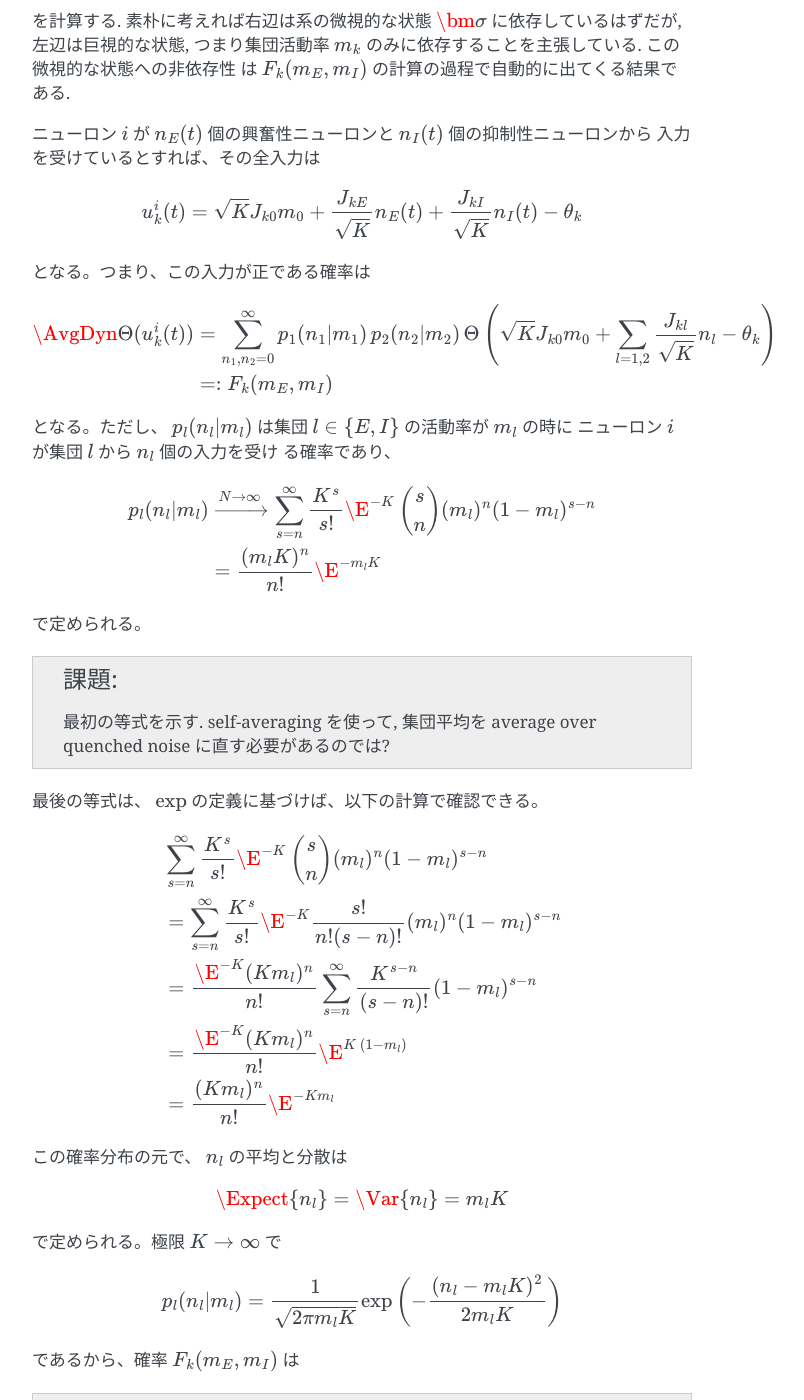
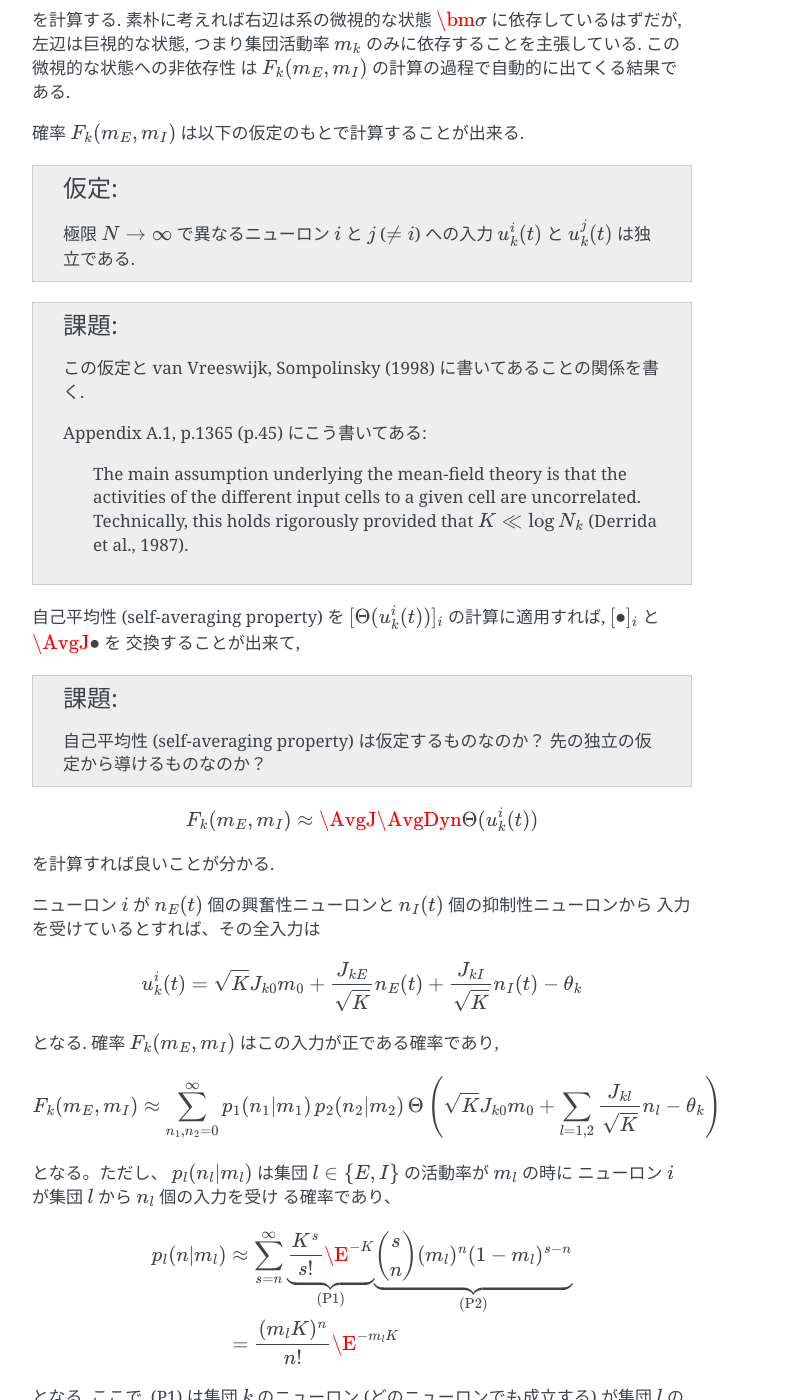
Before and after one commit to tkf/balance-tutorial-ja, a Sphinx documentation site: the page built from source/mean_field_theory.rst, in a window 1280 px wide and 1400 px high, scrolled down 890 px. Shown: the whole window, without its empty margins (388-1192 px from the left). Built offline with Sphinx 7.4.7, drawn with Linux system fonts in a browser that asks for light colours; formulas are drawn with MathJax 3; some of the changed text lies outside the part shown.

Commit message:
F_k(m_E, m_I) の計算のさらに詳しい説明

```diff
--- a/source/mean_field_theory.rst
+++ b/source/mean_field_theory.rst
@@ -46,12 +46,42 @@
 
 .. math::
 
-   F_k(m_E, m_I) := \Avg{\AvgDyn{\Theta(u_k^i (t))}}_i
+   F_k(m_E, m_I) := [\AvgDyn{\Theta(u_k^i (t))}]_i
 
 を計算する. 素朴に考えれば右辺は系の微視的な状態 :math:`\bm \sigma`
 に依存しているはずだが, 左辺は巨視的な状態, つまり集団活動率 :math:`m_k`
 のみに依存することを主張している. この微視的な状態への非依存性
 は :math:`F_k(m_E, m_I)` の計算の過程で自動的に出てくる結果である.
+
+確率 :math:`F_k(m_E, m_I)` は以下の仮定のもとで計算することが出来る.
+
+.. admonition:: 仮定
+
+   極限 :math:`N \to \infty` で異なるニューロン :math:`i` と :math:`j`
+   (:math:`\neq i`) への入力 :math:`u_k^i (t)` と :math:`u_k^j (t)`
+   は独立である.
+
+.. todo:: この仮定と van Vreeswijk, Sompolinsky (1998) に書いてあることの関係を書く.
+
+   Appendix A.1, p.1365 (p.45) にこう書いてある:
+
+     The main assumption underlying the mean-field theory is that the
+     activities of the different input cells to a given cell are
+     uncorrelated.  Technically, this holds rigorously provided that
+     :math:`K \ll \log N_k` (Derrida et al., 1987).
+
+自己平均性 (self-averaging property) を :math:`[\Theta(u_k^i (t))]_i`
+の計算に適用すれば, :math:`[\bullet]_i` と :math:`\AvgJ{\bullet}` を
+交換することが出来て,
+
+.. todo:: 自己平均性 (self-averaging property) は仮定するものなのか？
+   先の独立の仮定から導けるものなのか？
+
+.. math::
+
+   F_k(m_E, m_I) \approx \AvgJ{\AvgDyn{\Theta(u_k^i (t))}}
+
+を計算すれば良いことが分かる.
 
 ニューロン :math:`i` が
 :math:`n_E(t)` 個の興奮性ニューロンと
@@ -65,12 +95,12 @@
                + \frac{J_{kI}}{\sqrt K} n_I (t)
                - \theta_k
 
-となる。つまり、この入力が正である確率は
+となる. 確率 :math:`F_k(m_E, m_I)` はこの入力が正である確率であり,
 
 .. math::
 
-   \AvgDyn{\Theta(u_k^i (t))}
-   &=
+   F_k(m_E, m_I)
+   &\approx
    \sum_{n_1, n_2 = 0}^\infty
    p_1(n_1 | m_1) \, p_2(n_2 | m_2) \,
    \Theta \left(
@@ -78,8 +108,6 @@
      + \sum_{l=1,2} \frac{J_{kl}}{\sqrt K} n_l
      - \theta_k
    \right) \\
-   &=:
-   F_k(m_E, m_I)
 
 となる。ただし、 :math:`p_l (n_l | m_l)` は集団
 :math:`l \in \{E, I\}` の活動率が :math:`m_l` の時に
@@ -88,22 +116,26 @@
 
 .. math::
 
-   p_l (n_l | m_l)
-   & \xrightarrow{N \to \infty}
-     \sum_{s=n}^\infty \frac{K^s}{s!} \E^{-K}
-     \begin{pmatrix}
-       s \\ n
-     \end{pmatrix}
-     (m_l)^n (1 - m_l)^{s-n}
+   p_l (n | m_l)
+   & \approx
+     \sum_{s=n}^\infty
+     \underbrace{
+       \frac{K^s}{s!} \E^{-K}
+     }_{\text{(P1)}}
+     \underbrace{
+       \begin{pmatrix}
+         s \\ n
+       \end{pmatrix}
+       (m_l)^n (1 - m_l)^{s-n}
+     }_{\text{(P2)}}
    \\
    & =
      \frac{(m_l K)^n}{n!} \E^{-m_l K}
 
-で定められる。
-
-.. todo:: 最初の等式を示す. self-averaging を使って, 集団平均を average
-   over quenched noise に直す必要があるのでは?
-
+となる. ここで, (P1) は集団 :math:`k` のニューロン (どのニューロンでも成立する)
+が集団 :math:`l` の :math:`s` 個のニューロンからの結合を持つ確率であり,
+(P2) はその :math:`s` 個のニューロンのうち :math:`n` 個のニューロンが活動している
+(:math:`\sigma_l^j = 1` である) 確率である.
 最後の等式は、 :math:`\exp` の定義に基づけば、以下の計算で確認できる。
 
 .. math::
```
